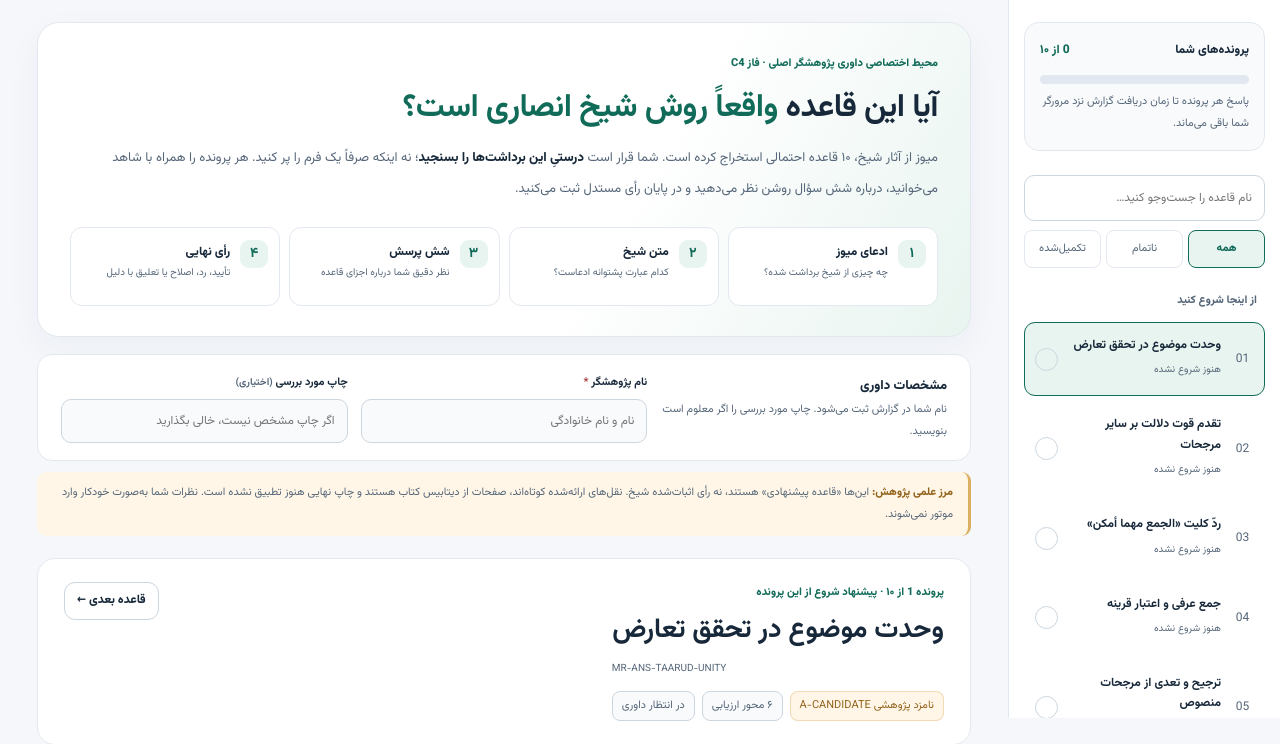
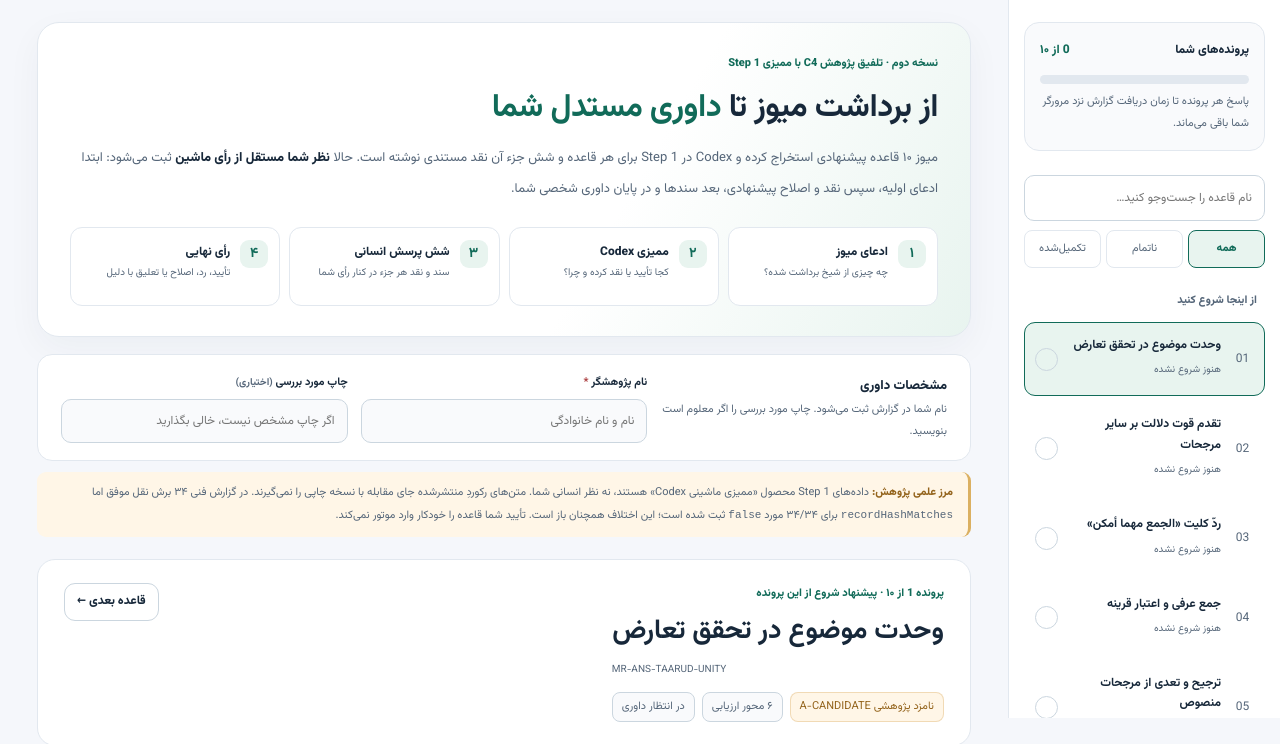
Before and after one commit to soltan-developer/FeqhMuseWeb, a plain HTML site: page index.html in a window 1280 px wide. Shown: the part 82-826 px from the top of the page. Drawn offline with Linux system fonts and the light colour scheme.

Commit message:
review v2: present Muse and Codex as separate researchers and add full-context source reader

```diff
--- a/index.html
+++ b/index.html
@@ -5,11 +5,12 @@
   <meta name="viewport" content="width=device-width,initial-scale=1">
   <meta name="theme-color" content="#f5f7fa">
   <meta name="description" content="محیط راهنمایی‌شده بررسی علمی قواعد اجتهادی شیخ انصاری: مطالعه ادعا، سنجش شواهد و ثبت رأی با استدلال.">
-  <title>داوری علمی قواعد | فقه میوز</title>
+  <title>داوری انسانی پس از ممیزی Step 1 | فقه میوز</title>
   <link rel="preconnect" href="https://fonts.googleapis.com">
   <link rel="preconnect" href="https://fonts.gstatic.com" crossorigin>
   <link href="https://fonts.googleapis.com/css2?family=Vazirmatn:wght@400;500;600;700;800;900&display=swap" rel="stylesheet">
   <link rel="stylesheet" href="styles.css">
+  <link rel="stylesheet" href="step1.css">
   <script src="app.js" defer></script>
 </head>
 <body>
@@ -58,13 +59,13 @@
 
     <main class="main" id="main-content">
       <section class="welcome" aria-labelledby="welcome-title">
-        <div class="welcome-tag">محیط اختصاصی داوری پژوهشگر اصلی · فاز C4</div>
-        <h1 id="welcome-title">آیا این قاعده <span>واقعاً روش شیخ انصاری است؟</span></h1>
-        <p>میوز از آثار شیخ، ۱۰ قاعده احتمالی استخراج کرده است. شما قرار است <strong>درستیِ این برداشت‌ها را بسنجید</strong>؛ نه اینکه صرفاً یک فرم را پر کنید. هر پرونده را همراه با شاهد می‌خوانید، درباره شش سؤال روشن نظر می‌دهید و در پایان رأی مستدل ثبت می‌کنید.</p>
+        <div class="welcome-tag">نسخه دوم · تلفیق پژوهش C4 با ممیزی Step 1</div>
+        <h1 id="welcome-title">از برداشت میوز تا <span>داوری مستدل شما</span></h1>
+        <p>میوز ۱۰ قاعده پیشنهادی استخراج کرده و Codex در Step 1 برای هر قاعده و شش جزء آن نقد مستندی نوشته است. حالا <strong>نظر شما مستقل از رأی ماشین</strong> ثبت می‌شود: ابتدا ادعای اولیه، سپس نقد و اصلاح پیشنهادی، بعد سندها و در پایان داوری شخصی شما.</p>
         <div class="how-row" aria-label="مراحل کار">
           <div class="how-step"><b>۱</b><span><strong>ادعای میوز</strong><small>چه چیزی از شیخ برداشت شده؟</small></span></div>
-          <div class="how-step"><b>۲</b><span><strong>متن شیخ</strong><small>کدام عبارت پشتوانه ادعاست؟</small></span></div>
-          <div class="how-step"><b>۳</b><span><strong>شش پرسش</strong><small>نظر دقیق شما درباره اجزای قاعده</small></span></div>
+          <div class="how-step"><b>۲</b><span><strong>ممیزی Codex</strong><small>کجا تأیید یا نقد کرده و چرا؟</small></span></div>
+          <div class="how-step"><b>۳</b><span><strong>شش پرسش انسانی</strong><small>سند و نقد هر جزء در کنار رأی شما</small></span></div>
           <div class="how-step"><b>۴</b><span><strong>رأی نهایی</strong><small>تأیید، رد، اصلاح یا تعلیق با دلیل</small></span></div>
         </div>
       </section>
@@ -73,7 +74,7 @@
         <label class="input-field"><span>نام پژوهشگر <em>*</em></span><input id="reviewer-name" type="text" autocomplete="name" placeholder="نام و نام خانوادگی"></label>
         <label class="input-field"><span>چاپ مورد بررسی <small>(اختیاری)</small></span><input id="edition-note" type="text" placeholder="اگر چاپ مشخص نیست، خالی بگذارید"></label>
       </section>
-      <div class="caution"><strong>مرز علمی پژوهش:</strong> این‌ها «قاعده پیشنهادی» هستند، نه رأی اثبات‌شده شیخ. نقل‌های ارائه‌شده کوتاه‌اند، صفحات از دیتابیس کتاب هستند و چاپ نهایی هنوز تطبیق نشده است. نظرات شما به‌صورت خودکار وارد موتور نمی‌شوند.</div>
+      <div class="caution"><strong>مرز علمی پژوهش:</strong> داده‌های Step 1 محصول «ممیزی ماشینی Codex» هستند، نه نظر انسانی شما. متن‌های رکوردِ منتشرشده جای مقابله با نسخه چاپی را نمی‌گیرند. در گزارش فنی ۳۴ برش نقل موفق اما <code>recordHashMatches</code> برای ۳۴/۳۴ مورد <code>false</code> ثبت شده است؛ این اختلاف همچنان باز است. تأیید شما قاعده را خودکار وارد موتور نمی‌کند.</div>
 
       <section id="rule-view" class="rule-view" aria-live="polite" aria-label="پرونده مورد ارزیابی">
         <div class="loading">در حال آماده‌سازی پرونده‌های علمی…</div>
@@ -99,6 +100,7 @@
     <p class="muted-small">ارسال خودکار وجود ندارد. هیچ داده‌ای از یادداشت‌های شما به مخزن GitHub فرستاده نمی‌شود.</p>
   </div>
 </dialog>
+<dialog id="record-dialog" class="modal record-dialog" aria-labelledby="record-dialog-title"><div class="modal-content"><button type="button" id="close-record-dialog" class="modal-close" aria-label="بستن متن رکورد">×</button><div class="section-eyebrow">متن گسترده‌تر از بسته Step 1</div><h2 id="record-dialog-title">رکورد منبع</h2><p id="record-dialog-meta" class="muted"></p><pre id="record-dialog-body" class="record-full-text"></pre><p class="muted-small">این متن از داده دیجیتال پژوهش است؛ مقابله با تصویر چاپ هنوز تکمیل نشده است.</p></div></dialog>
 <input id="import-input" type="file" accept=".json,application/json" hidden>
 <div id="toast" class="toast" role="status" aria-live="polite"></div>
 </body>
```
